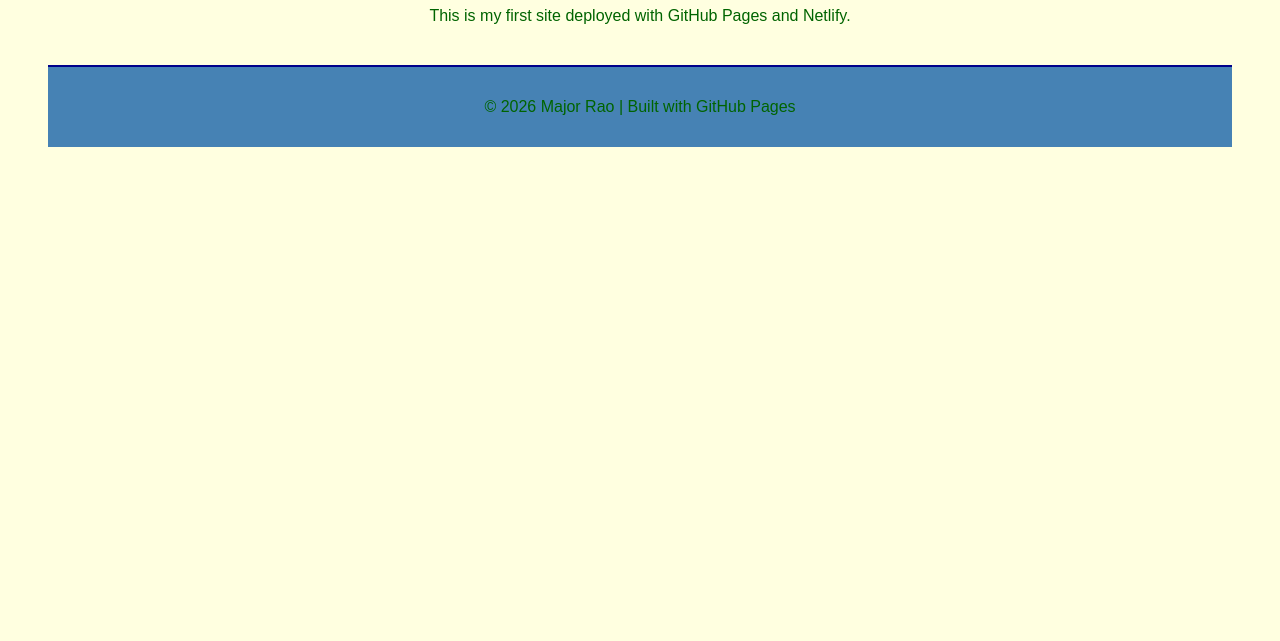
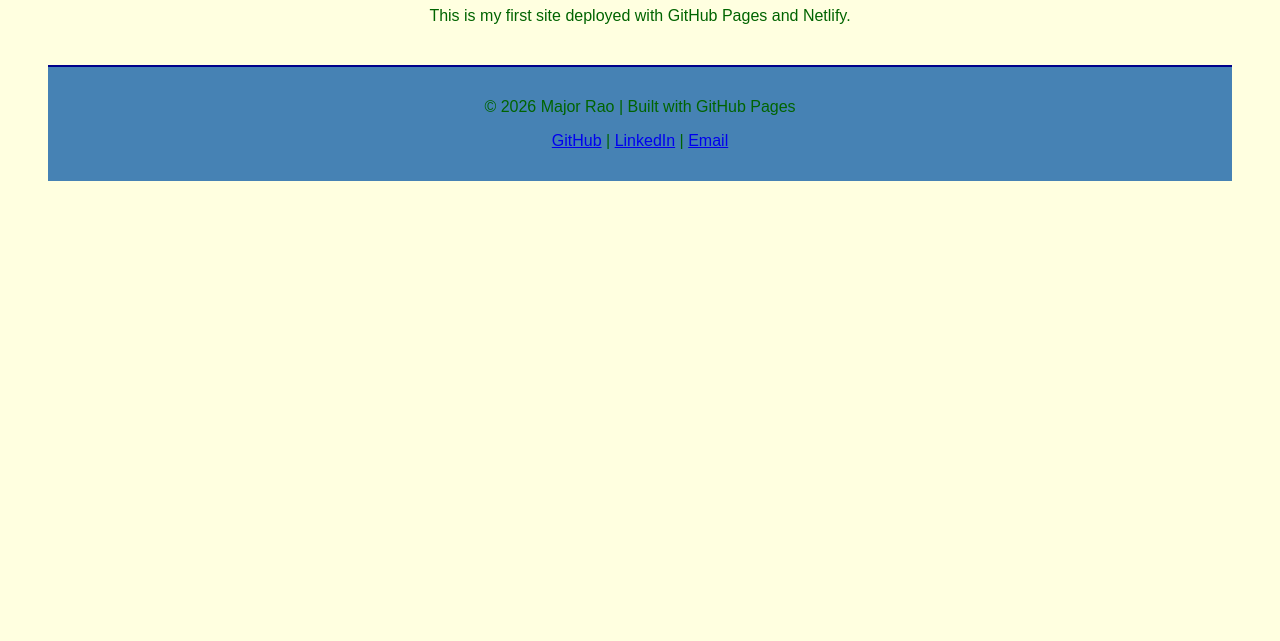
Before and after one commit to raoo1/my-website, a plain HTML site: page index.html in a window 1280 px wide. Shown: the part 159-800 px from the top of the page. Drawn offline with Linux system fonts and the light colour scheme.

Commit message:
Update index.html

```diff
--- a/index.html
+++ b/index.html
@@ -22,6 +22,11 @@
   <!-- Footer -->
   <footer>
     <p>&copy; 2026 Major Rao | Built with GitHub Pages</p>
+    <p>
+      <a href="https://github.com/raoo1" target="_blank">GitHub</a> |
+      <a href="https://linkedin.com/in/major-rao" target="_blank">LinkedIn</a> |
+      <a href="mailto:your-email@example.com">Email</a>
+    </p>
   </footer>
 </body>
 </html>
```
